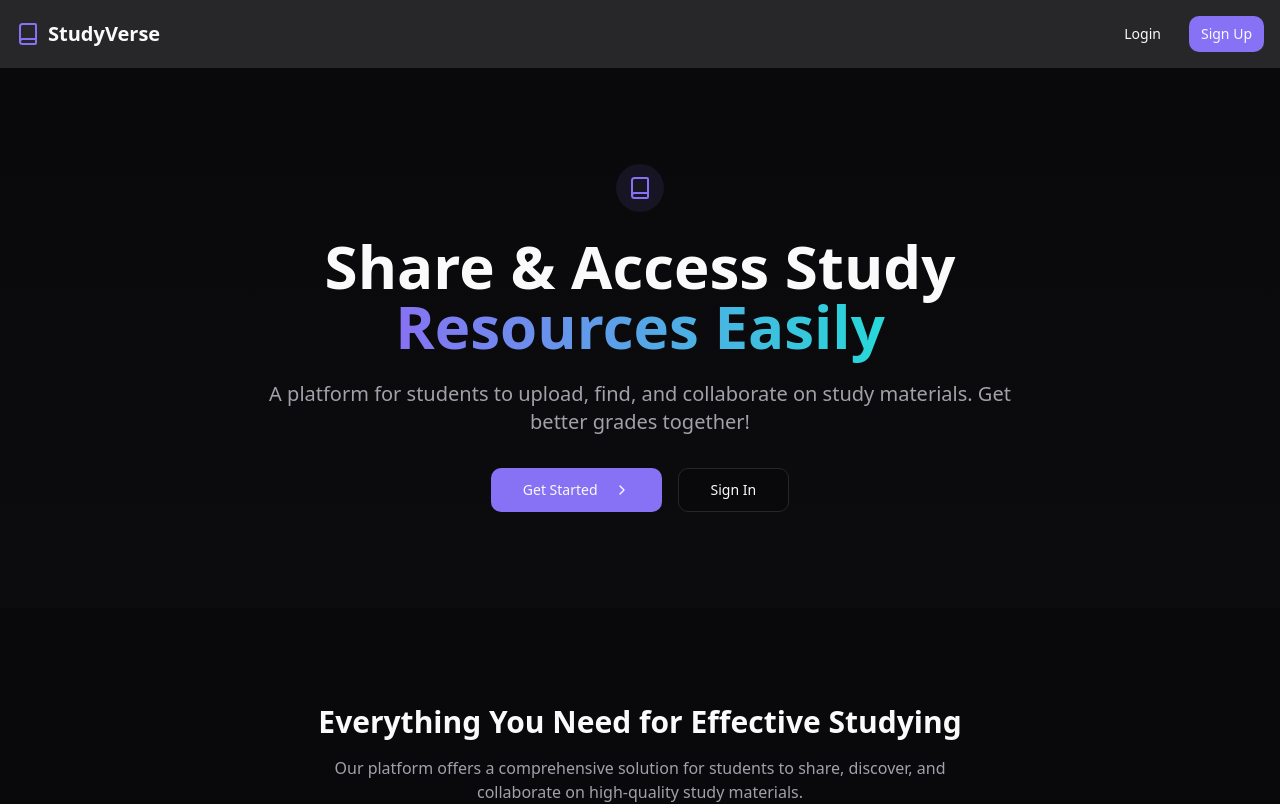
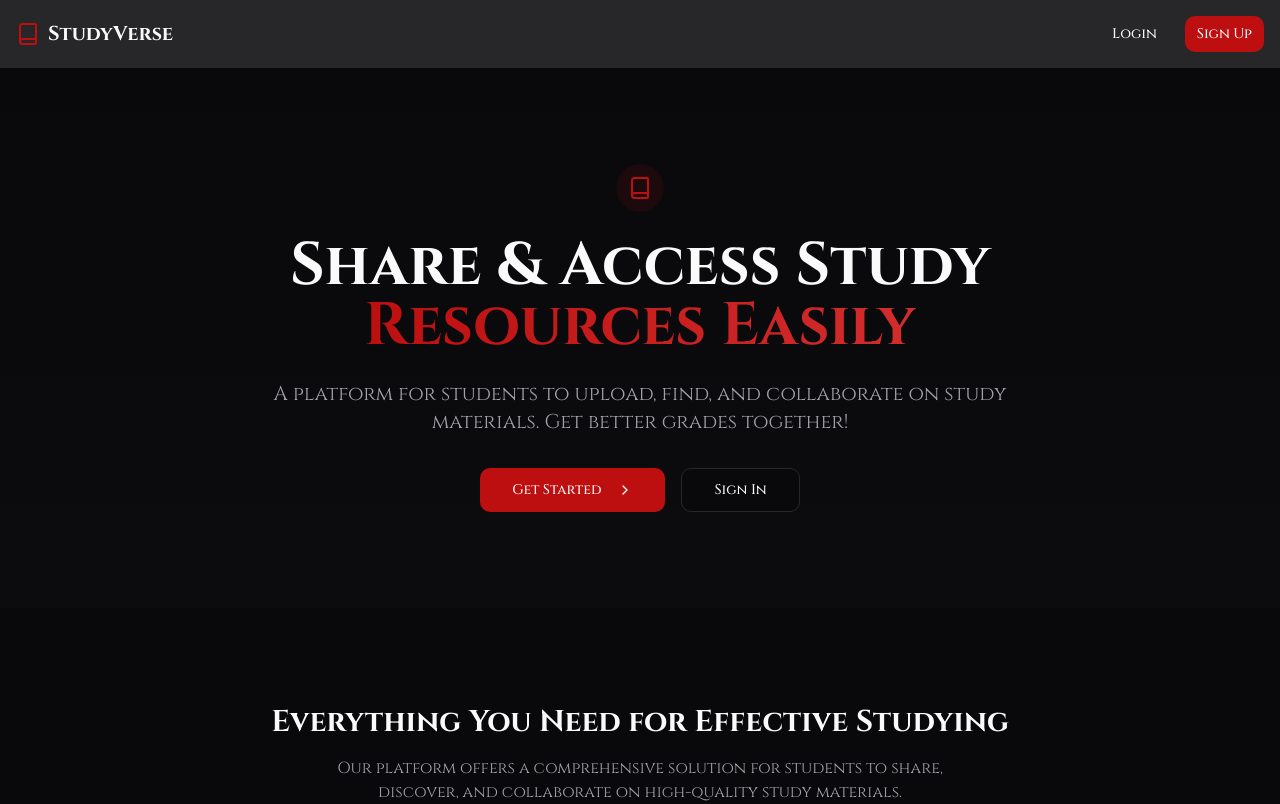
Before and after one commit to ashwin-trial/studyverse-grove, a React (Vite) app: page / in a window 1280 px wide. Shown: the top 804 px of the page. Built offline with nearby package versions, Linux system fonts and the light colour scheme.

Commit message:
Remove category and apply styling
Remove category option and apply new styling with red and maroon highlights.

```diff
--- a/src/components/MaterialCard.tsx
+++ b/src/components/MaterialCard.tsx
@@ -50,9 +50,6 @@ const MaterialCard = ({ material }: MaterialCardProps) => {
             <Badge variant="outline" className="bg-secondary/50">
               {material.subject}
             </Badge>
-            <Badge variant="outline" className="bg-secondary/50">
-              {material.category}
-            </Badge>
           </div>
         </CardHeader>
 
--- a/src/components/material-detail/MaterialSidebar.tsx
+++ b/src/components/material-detail/MaterialSidebar.tsx
@@ -37,10 +37,6 @@ export const MaterialSidebar = ({
               <span className="font-medium">{material.subject}</span>
             </div>
             <div className="flex justify-between">
-              <span className="text-muted-foreground">Category:</span>
-              <span className="font-medium">{material.category}</span>
-            </div>
-            <div className="flex justify-between">
               <span className="text-muted-foreground">Downloads:</span>
               <span className="font-medium">{material.downloads}</span>
             </div>
@@ -53,7 +49,7 @@ export const MaterialSidebar = ({
                 <span className="text-muted-foreground">Average Rating:</span>
                 <span className="font-medium flex items-center">
                   {material.averageRating.toFixed(1)}
-                  <Star className="h-4 w-4 ml-1 text-yellow-400 fill-yellow-400" />
+                  <Star className="h-4 w-4 ml-1 text-accent fill-accent" />
                 </span>
               </div>
             )}
@@ -81,7 +77,7 @@ export const MaterialSidebar = ({
                 >
                   <h3 className="font-medium line-clamp-1">{relatedMaterial.title}</h3>
                   <p className="text-xs text-muted-foreground mt-1">
-                    {relatedMaterial.subject} • {relatedMaterial.category}
+                    {relatedMaterial.subject}
                   </p>
                 </div>
               ))
--- a/src/components/materials/SearchBar.tsx
+++ b/src/components/materials/SearchBar.tsx
@@ -16,7 +16,7 @@ const SearchBar = ({ searchTerm, setSearchTerm }: SearchBarProps) => {
         placeholder="Search by title, subject, or description..."
         value={searchTerm}
         onChange={(e) => setSearchTerm(e.target.value)}
-        className="pl-10 py-6 text-base"
+        className="pl-10 py-6 text-base border-accent/30 focus:border-accent focus-visible:ring-1 focus-visible:ring-accent"
       />
     </div>
   );
--- a/src/index.css
+++ b/src/index.css
@@ -1,3 +1,4 @@
+@import url('https://fonts.googleapis.com/css2?family=Cinzel:wght@400;500;600;700&display=swap');
 
 @tailwind base;
 @tailwind components;
@@ -14,7 +15,7 @@
     --popover: 240 10% 3.9%;
     --popover-foreground: 0 0% 98%;
 
-    --primary: 250 85% 70%;
+    --primary: 0 85% 40%;
     --primary-foreground: 0 0% 98%;
 
     --secondary: 240 3.7% 15.9%;
@@ -23,7 +24,7 @@
     --muted: 240 3.7% 15.9%;
     --muted-foreground: 240 5% 64.9%;
 
-    --accent: 180 70% 50%;
+    --accent: 0 65% 50%;
     --accent-foreground: 0 0% 98%;
 
     --destructive: 0 62.8% 30.6%;
@@ -31,18 +32,18 @@
 
     --border: 240 3.7% 15.9%;
     --input: 240 3.7% 15.9%;
-    --ring: 180 70% 50%;
+    --ring: 0 85% 40%;
 
     --radius: 0.75rem;
 
     --sidebar-background: 240 10% 3.9%;
     --sidebar-foreground: 0 0% 98%;
-    --sidebar-primary: 250 85% 70%;
+    --sidebar-primary: 0 85% 40%;
     --sidebar-primary-foreground: 0 0% 98%;
     --sidebar-accent: 240 3.7% 15.9%;
     --sidebar-accent-foreground: 0 0% 98%;
     --sidebar-border: 240 3.7% 15.9%;
-    --sidebar-ring: 180 70% 50%;
+    --sidebar-ring: 0 65% 50%;
   }
 }
 
@@ -53,6 +54,7 @@
   body {
     @apply bg-background text-foreground;
     font-feature-settings: "rlig" 1, "calt" 1;
+    font-family: 'Cinzel', serif;
   }
 }
 
--- a/tailwind.config.ts
+++ b/tailwind.config.ts
@@ -19,6 +19,9 @@ export default {
       },
     },
     extend: {
+      fontFamily: {
+        cinzel: ['Cinzel', 'serif'],
+      },
       colors: {
         border: "hsl(var(--border))",
         input: "hsl(var(--input))",
```
